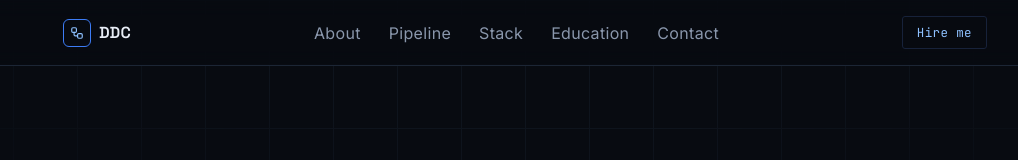
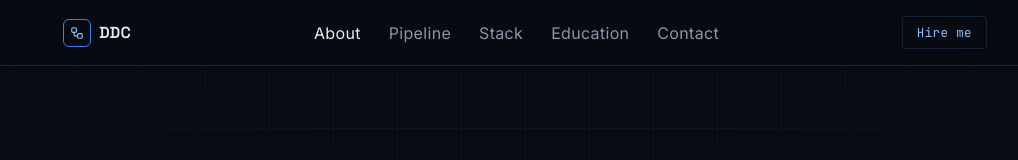
Before and after one commit to deniqt/My-Portfolio, a React (Vite) app: page / in a window 1280 px wide. In both pictures the pointer is over the button "About". Shown: the top 160 px of the page, without its empty margins (115-1133 px from the left). Built offline with nearby package versions, Linux system fonts and the light colour scheme.

Commit message:
Nav Color Fix

```diff
--- a/src/portfolio.css
+++ b/src/portfolio.css
@@ -59,7 +59,7 @@
         .dc-logo-mark { width: 28px; height: 28px; border: 1px solid var(--blue); border-radius: 6px; display: flex; align-items: center; justify-content: center; color: var(--blue-light); }
         .dc-nav-links { display: flex; gap: 28px; }
         .dc-nav-link { color: var(--text-dim) !important; text-decoration: none; font-size: 13.5px; cursor: pointer; letter-spacing: 0.02em; background: none; border: none; font-family: inherit; padding: 0; transition: color .2s; }
-        .dc-nav-link:hover { color: var(--text); }
+        .dc-nav-link:hover { color: var(--text) !important; }
         .dc-nav-cta { border: 1px solid var(--blue-dim); color: var(--blue-light); padding: 7px 14px; border-radius: 3px; font-size: 12.5px; text-decoration: none; letter-spacing: 0.03em; transition: all .2s; }
         .dc-nav-cta:hover { background: var(--blue-dim); border-color: var(--blue); }
         .dc-menu-btn { display: none; background: none; border: none; color: var(--text); }
```
